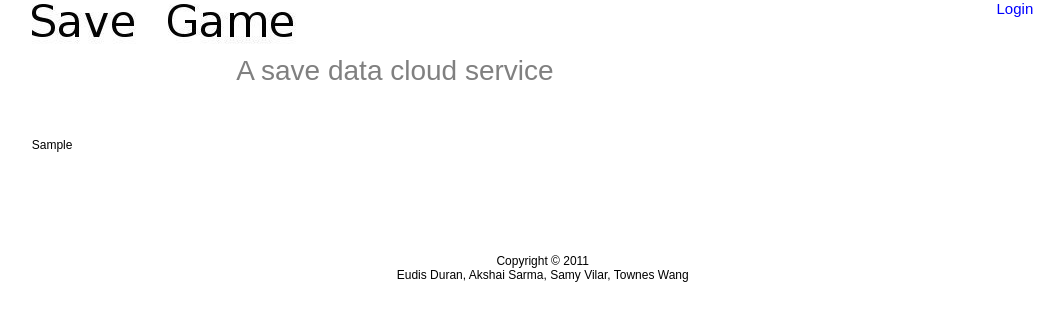
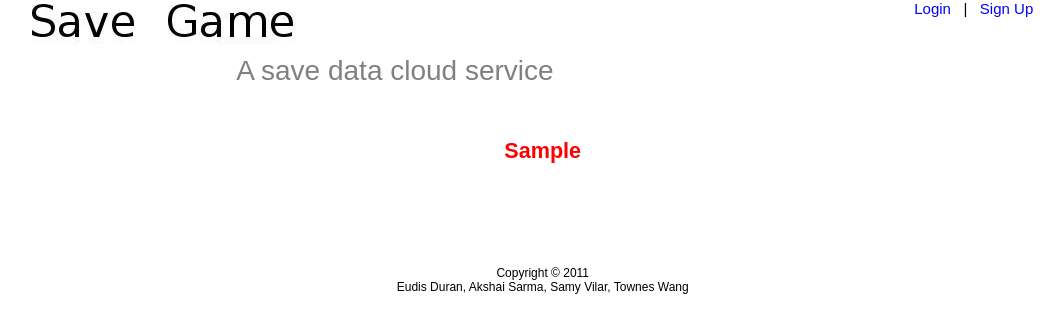
Before and after one commit to samyvilar/save-game, a Django app: template project/savegame/templates/account/upload.html in a window 1280 px wide. Shown: the top 333 px of the page, without its empty margins (96-1160 px from the left). Run offline with Django 3.2, Linux system fonts and the light colour scheme; the template is opened without the code that fills it: most values are stand-ins (such as "Sample title", 1, 10 or a date in 2020).

Commit message:
Applied styling to the messages that appears following a successful upload and that which shows if the user tries to access the upload page without logging in. The navigation bar on the top right will now also correctly reflect the user's login status.

```diff
--- /dev/null
+++ b/project/savegame/static/css/upload.css
@@ -0,0 +1,6 @@
+#accessDenied {
+    text-align: center;
+    color: red;
+    font-weight: bold;
+    font-size: 1.8em;
+}
--- a/project/savegame/templates/account/upload.html
+++ b/project/savegame/templates/account/upload.html
@@ -4,14 +4,8 @@
 {% endblock %}
 {% load static %}
 {% get_static_prefix as STATIC_PREFIX %}
-
-<!--Overriding Nav --!>
-{% block nav %}
-	<div id='nav'>
-        <div style='width: 100%; float: right;'>
-            <a href='/signIn/'>Login</a>
-        </div>
-    </div>
+{% block css %}
+    <link rel='stylesheet' href="{{ STATIC_PREFIX }}css/upload.css" type='text/css'/>
 {% endblock %}
 
 {% block content %}
```
Also changed, not shown: project/savegame/views.py (+17 -6 lines).
